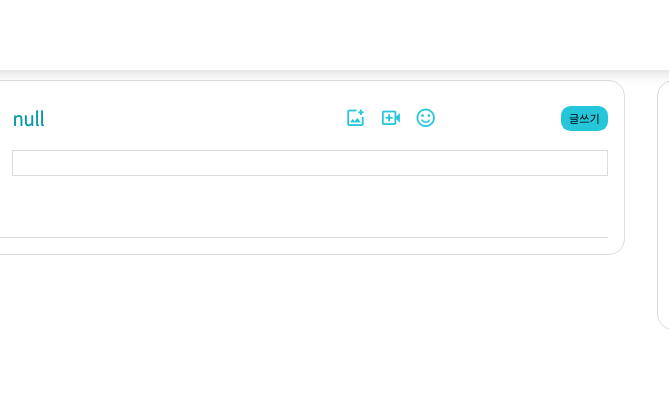
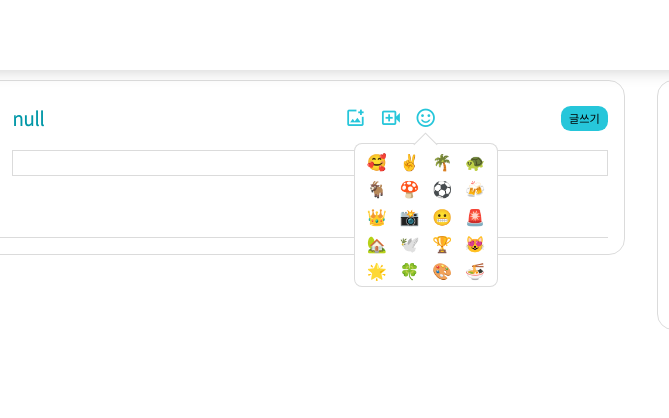
Before and after one commit to hyung-2/SNS-project, a plain HTML site: page SNSproject-front/html/main.html in a window 1280 px wide. Shown: the full height of the page, 368-1037 px from the left. Drawn offline with nearby package versions, Linux system fonts and the light colour scheme; no server answers; a web font is replaced by a local one.

Commit message:
이미지 multer써보기, 이모티콘드롭다운제작중

```diff
--- a/SNSproject-front/css/main.css
+++ b/SNSproject-front/css/main.css
@@ -146,6 +146,7 @@ section{
   display: flex;
   align-items: center;
   justify-content: center;
+  position: relative;
 }
 .main .main-box .content-box .id-box .tools a{
   background-color: transparent;
@@ -166,11 +167,11 @@ section{
   padding-right: 1rem;
   /* padding-bottom: 2rem; */
   text-align: start;
-  /* overflow-y: auto; */
+  /* overflow: scroll; */
 }
-/* .main .main-box .content-box .main-content div{
-  width: 200px;
-} */
+.main .main-box .content-box .main-content div{
+  width: 100%;
+}
 .main .main-box .content-box .main-content img,
 .main .main-box .content-box .main-content video{
   width: 100%; height: 100%;
@@ -247,5 +248,43 @@ section{
 
 .date{
   font-size: .8rem;
-  margin-left: 10rem;
+  margin-left: 11rem;
 }
+
+.imoticon-box{
+  border: 1px solid var(--box-color);
+  border-radius: .5rem;
+  display: flex;
+  justify-content: center;
+  align-items: center;
+  flex-wrap: wrap;
+  max-width: 15rem;
+  width: 9rem; height: 9rem;
+  padding: .2rem;
+  position: absolute;
+  top: 2.3rem;
+  left: 1rem;
+  background-color: #fff;
+  z-index: 1;
+}
+.imoticon-box::before{
+  content: '';
+  width: 1rem; height: 1rem;
+  position: absolute;
+  top: -.51rem;
+  background-color: #fff;
+  border: 1px solid var(--box-color);
+  border-right: none;
+  border-bottom: none;
+  transform: rotate(45deg);
+
+}
+.imoticon-box span{
+  /* padding: .1rem .5rem; */
+  width: 30px;
+  max-width: 20px;
+  margin: .1rem .4rem;
+  text-align: center;
+  cursor: pointer;
+  flex: 1;
+}
--- a/SNSproject-front/html/main.html
+++ b/SNSproject-front/html/main.html
@@ -46,9 +46,31 @@
             <div class="id-box">
               <h3 class="myID">아이디</h3>
               <div class="tools">
-                <a href="#"><label for="upload"><span class="material-symbols-outlined">add_photo_alternate</span></label></a>
-                <a href="#"><label for="upload"><span class="material-symbols-outlined">video_call</span></label></a>
+                <a href="#"><label for="uploadimg"><span class="material-symbols-outlined">add_photo_alternate</span></label></a>
+                <a href="#"><label for="uploadvideo"><span class="material-symbols-outlined">video_call</span></label></a>
                 <a href="#"><span class="material-symbols-outlined">sentiment_satisfied</span></a>
+                <div class="imoticon-box">
+                  <span>🥰</span>
+                  <span>✌️</span>
+                  <span>🌴</span>
+                  <span>🐢</span>
+                  <span>🐐</span>
+                  <span>🍄</span>
+                  <span>⚽</span>
+                  <span>🍻</span>
+                  <span>👑</span>
+                  <span>📸</span>
+                  <span>😬</span>
+                  <span>🚨</span>
+                  <span>🏡</span>
+                  <span>🕊️</span>
+                  <span>🏆</span>
+                  <span>😻</span>
+                  <span>🌟</span>
+                  <span>🍀</span>
+                  <span>🎨</span>
+                  <span>🍜</span>
+                </div>
               </div>
               <div class="btn">
                 <button class="postbtn">글쓰기</button>
@@ -87,7 +109,8 @@
   </div>
 
   <div class="upload close">
-    <input type="file" id="upload" name="upload" multiple>
+    <input type="file" id="uploadimg" name="upload" accept="image/*" multiple>
+    <input type="file" id="uploadvideo" name="upload" accept="video/*" multiple>
   </div>
 
   <script src="../js/main.js"></script>
--- a/SNSproject-front/js/main.js
+++ b/SNSproject-front/js/main.js
@@ -4,6 +4,8 @@ const postBtn = document.querySelector('.postbtn')
 const mainCon = document.querySelector('.main')
 const copyCon = document.querySelector('.copy')
 const mainBox = mainCon.querySelector('.main-content')
+const myPost = document.querySelector('.myzeazal')
+
 //윈도우 로드시
 window.addEventListener('load', function(){
   //사용자 이름으로 넣기
@@ -22,6 +24,7 @@ window.addEventListener('load', function(){
     .then(response => response.json())
     .then(datas => {
       console.log(datas)
+      myPost.innerText = `올린 게시글 수 ${datas.posts.length}`
       datas.posts.forEach(post => {
         // console.log(post)
         const mainBox = document.createElement('div')
@@ -40,7 +43,7 @@ window.addEventListener('load', function(){
             </div>
             <div class="content-box">
               <div class="id-box">
-                <h3 class="myID">${localStorage.getItem('name')}</h3>
+                <h3 class="myID">${post.author.userId}</h3>
                 <div class="date">${post.createPost}</div>
                 <div class="btn">
                   <button class="repost">수정</button>
@@ -53,7 +56,7 @@ window.addEventListener('load', function(){
             </div>
           </div>
           <div class="reaple-box">
-            <h3 class="myID">${localStorage.getItem('name')}</h3>
+            <h3 class="myID">${post.author.userId}</h3>
             <div class="reaple-content" contenteditable></div>
             <button>OK</button>
           </div>
@@ -72,23 +75,16 @@ window.addEventListener('load', function(){
         //   vedio.src = post.vedioUrl
         //   div.append(video)
         // }
-        //innerHTML로 하면 되는데 링크로 불러온다고 뻘짓함-createURL이 유효하지않음
+        //innerHTML로 하면 createURL이 유효하지않음 근데 이것도..
 
+       })
 
-      })
     })
     .catch(e => console.log(e))
-
 
   mainBox.focus()
   addfiles()
 
-
-
-
-
-
-  // console.log(copyCon.childElementCount) 나중ㅇ ㅔ올린 게시글수 연동하면될듯
 })
 
 
@@ -188,7 +184,10 @@ postBtn.addEventListener('click', function(){
     textbox.focus()
     addfiles()
     lastCaretLine = textbox.firstChild
-    // 시간나면 글자수제한 설정
+    location.reload()
+
+
+    // 시간날때 글자수제한 설정
 
 
     // console.log(addfiles.lastCaretLine)
@@ -227,6 +226,7 @@ copyCon.addEventListener('click', function(e){
     })
       .then(data => {console.log(data)})
       .catch(e => console.log(e))
+      location.reload()
     }else{
       return
     }
@@ -281,7 +281,7 @@ function addFileToCurrentLine(line, file){
 function addfiles(){
   mainBox.insertAdjacentElement("afterbegin", createNewLine())
   let lastCaretLine = mainBox.firstChild
-  //위에 두줄은 따로 빼주면 이미지중복이 일어나지 않을것
+  //위에 두줄은 따로 빼주면 이미지중복이 일어나지 않을것 - 새로고침넣었더니 괜찮아짐,,
   console.log(lastCaretLine)
   const uploadInput = this.document.querySelector('.upload input')
   uploadInput.addEventListener('change', function(e){
```
Also changed, not shown: SNSproject-back/src/routes/users.js (+9 -9 lines), 1 other file.
